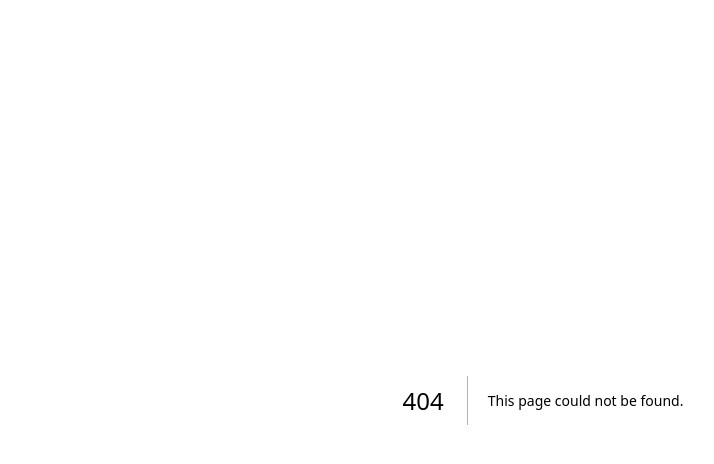
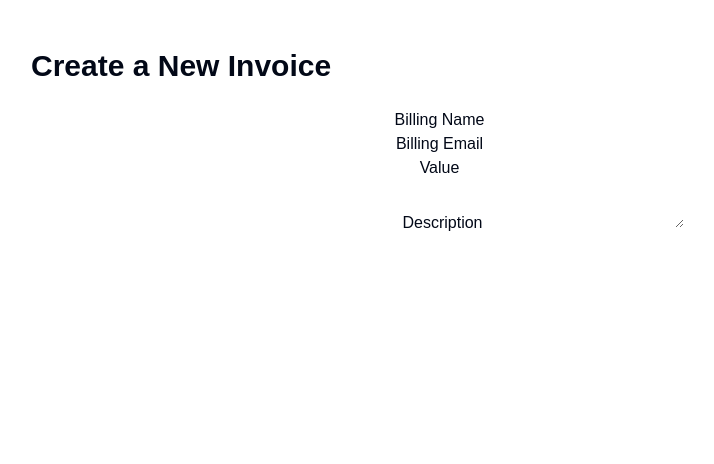
Before and after one commit to Hombre2014/Invoice-app, a Next.js app: page /invoices/new in a window 1280 px wide. Before the commit this address had no page. Shown: the top 464 px of the page, without its empty margins (97-811 px from the left). Built offline with nearby package versions, Linux system fonts and the light colour scheme.

Commit message:
Add label, input and textarea components. Basic form created for new invoice.

```diff
--- /dev/null
+++ b/app/invoices/new/page.tsx
@@ -0,0 +1,33 @@
+import { Button } from '@/components/ui/button';
+
+export default function NewInvoice() {
+  return (
+    <main className="flex flex-col justify-center text-center gap-6 max-w-5xl mx-auto my-12">
+      <div className="flex justify-between">
+        <h1 className="text-3xl font-semibold">Create a New Invoice</h1>
+      </div>
+
+      <form action="/action">
+        <div>
+          <label htmlFor="name">Billing Name</label>
+          <input type="text" name="name" title="name" />
+        </div>
+
+        <div>
+          <label htmlFor="email">Billing Email</label>
+          <input type="email" name="email" title="email" />
+        </div>
+
+        <div>
+          <label htmlFor="value">Value</label>
+          <input type="text" name="value" title="value" />
+        </div>
+
+        <div>
+          <label htmlFor="value">Description</label>
+          <textarea name="description" title="description"></textarea>
+        </div>
+      </form>
+    </main>
+  );
+}
--- /dev/null
+++ b/components/ui/input.tsx
@@ -0,0 +1,25 @@
+import * as React from "react"
+
+import { cn } from "@/lib/utils"
+
+export interface InputProps
+  extends React.InputHTMLAttributes<HTMLInputElement> {}
+
+const Input = React.forwardRef<HTMLInputElement, InputProps>(
+  ({ className, type, ...props }, ref) => {
+    return (
+      <input
+        type={type}
+        className={cn(
+          "flex h-9 w-full rounded-md border border-input bg-transparent px-3 py-1 text-sm shadow-sm transition-colors file:border-0 file:bg-transparent file:text-sm file:font-medium file:text-foreground placeholder:text-muted-foreground focus-visible:outline-none focus-visible:ring-1 focus-visible:ring-ring disabled:cursor-not-allowed disabled:opacity-50",
+          className
+        )}
+        ref={ref}
+        {...props}
+      />
+    )
+  }
+)
+Input.displayName = "Input"
+
+export { Input }
--- /dev/null
+++ b/components/ui/label.tsx
@@ -0,0 +1,26 @@
+"use client"
+
+import * as React from "react"
+import * as LabelPrimitive from "@radix-ui/react-label"
+import { cva, type VariantProps } from "class-variance-authority"
+
+import { cn } from "@/lib/utils"
+
+const labelVariants = cva(
+  "text-sm font-medium leading-none peer-disabled:cursor-not-allowed peer-disabled:opacity-70"
+)
+
+const Label = React.forwardRef<
+  React.ElementRef<typeof LabelPrimitive.Root>,
+  React.ComponentPropsWithoutRef<typeof LabelPrimitive.Root> &
+    VariantProps<typeof labelVariants>
+>(({ className, ...props }, ref) => (
+  <LabelPrimitive.Root
+    ref={ref}
+    className={cn(labelVariants(), className)}
+    {...props}
+  />
+))
+Label.displayName = LabelPrimitive.Root.displayName
+
+export { Label }
--- /dev/null
+++ b/components/ui/textarea.tsx
@@ -0,0 +1,24 @@
+import * as React from "react"
+
+import { cn } from "@/lib/utils"
+
+export interface TextareaProps
+  extends React.TextareaHTMLAttributes<HTMLTextAreaElement> {}
+
+const Textarea = React.forwardRef<HTMLTextAreaElement, TextareaProps>(
+  ({ className, ...props }, ref) => {
+    return (
+      <textarea
+        className={cn(
+          "flex min-h-[60px] w-full rounded-md border border-input bg-transparent px-3 py-2 text-sm shadow-sm placeholder:text-muted-foreground focus-visible:outline-none focus-visible:ring-1 focus-visible:ring-ring disabled:cursor-not-allowed disabled:opacity-50",
+          className
+        )}
+        ref={ref}
+        {...props}
+      />
+    )
+  }
+)
+Textarea.displayName = "Textarea"
+
+export { Textarea }
--- a/package.json
+++ b/package.json
@@ -10,6 +10,7 @@
   },
   "dependencies": {
     "@radix-ui/react-icons": "^1.3.0",
+    "@radix-ui/react-label": "^2.1.0",
     "@radix-ui/react-slot": "^1.1.0",
     "class-variance-authority": "^0.7.0",
     "clsx": "^2.1.1",
```
Also changed, not shown: 1 other file (tests, documents, lock files or other folders).
